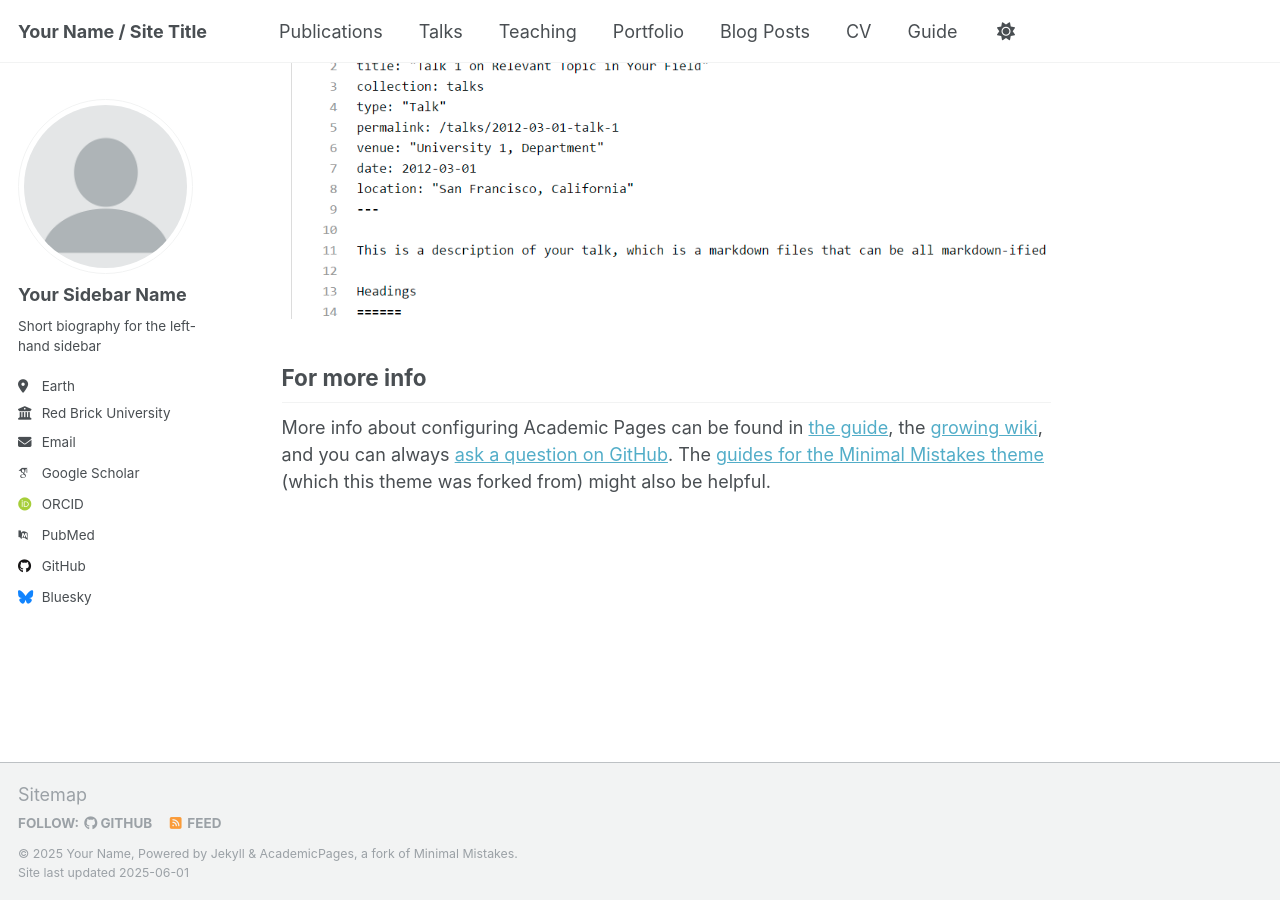
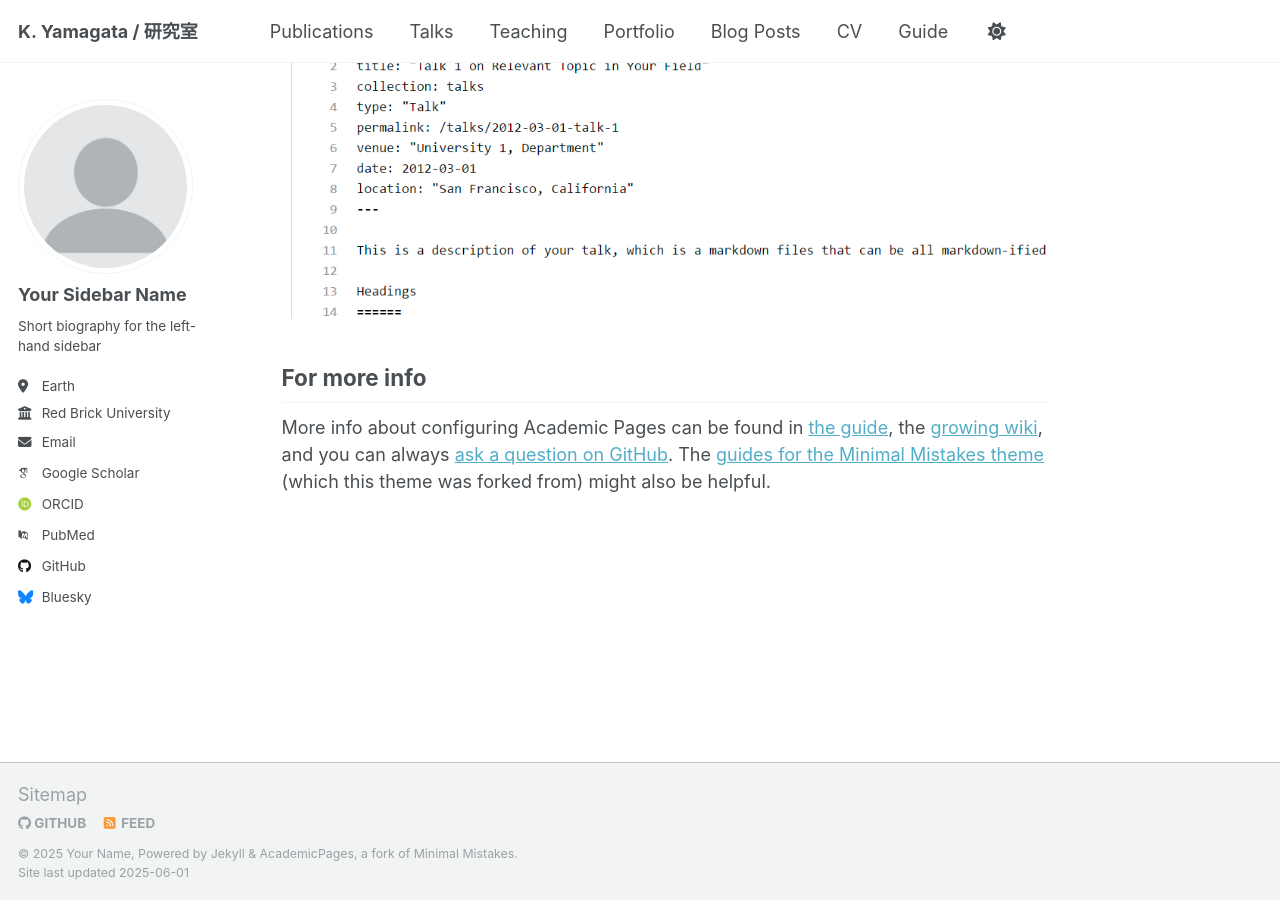
Before and after one commit to qymgt/qymgt.github.io, a Jekyll site: the page built from _pages/about.md, in a window 1280 px wide and 900 px high, scrolled down 2636 px. Built offline with Jekyll 4.4.1, drawn with Linux system fonts in a browser that asks for light colours; some web fonts are replaced.

Commit message:
Update _config.yml
ああ

```diff
--- a/_config.yml
+++ b/_config.yml
@@ -7,9 +7,9 @@
 # server process.
 
 # Basic Site Settings
-locale                   : "en-US"
+locale                   : "ja-JP"
 site_theme               : "default"
-title                    : "Your Name / Site Title"
+title                    : "K. Yamagata / 研究室"
 title_separator          : "-"
 name                     : &name "Your Name"
 description              : &description "personal description"
```
